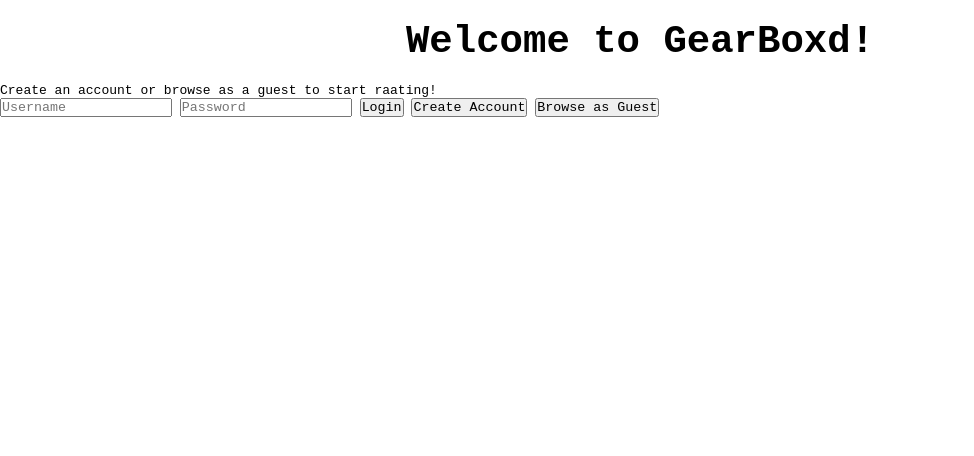
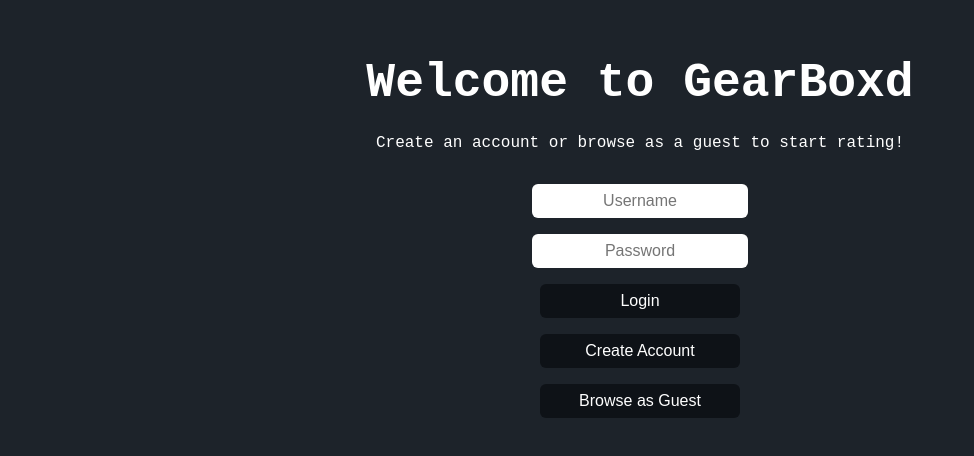
Before and after one commit to ThomasSKoe/GearBoxd, a plain HTML site: page index.html in a window 1280 px wide. Shown: the whole page, without its empty margins (0-974 px from the left). Drawn offline with Linux system fonts and the light colour scheme.

Commit message:
Login page

```diff
--- a/index.html
+++ b/index.html
@@ -16,17 +16,17 @@
 
 <body>
 
-    <h1>Welcome to GearBoxd!</h1>
-    <p>Create an account or browse as a guest to start raating!</p>
+    <h1>Welcome to GearBoxd</h1>
+    <p>Create an account or browse as a guest to start rating!</p>
 
-    <input type="text" id="username" placeholder="Username" autocomplete="off">
-    <input type="password" id="password" placeholder="Password">
+    <div class="loginContainer">
+        <input type="text" id="username" placeholder="Username" autocomplete="off">
+        <input type="password" id="password" placeholder="Password">
 
-    <button id="loginButton">Login</button>
-    <button id="signupButton">Create Account</button>
-    <button id="guestButton">Browse as Guest</button>
-
-    <div id="status"></div>
+        <button id="loginButton">Login</button>
+        <button id="signupButton">Create Account</button>
+        <button id="guestButton">Browse as Guest</button>
+    </div>
 
 
     <script src="firebase-config.js"></script>
--- a/landing.css
+++ b/landing.css
@@ -1,13 +1,65 @@
-* {
+
+body {
     font-family: monospace;
     margin: 0;
     padding: 0;
+    background: #1D232A;
+    color: white;
+}
+
+header {
+    background: #0E1217;
+    color: white;
+    padding: 0.5rem;
+    text-align: center;
+    font-size: 1.2rem;
 
 }
 
 h1 {
+    font-family: monospace;
     font-size: 3rem;
     text-align: center;
     padding: 1.5rem;
 
 }
+
+p {
+    margin-top: -2rem;
+    text-align:  center;
+    font-size: 1rem;
+}
+
+.loginButton, .signupButton {
+    justify-content: center;
+}
+
+.loginContainer {
+  display: flex;
+  flex-direction: column;
+  align-items: center;
+  gap: 1rem;
+  margin-top: 2rem;
+}
+
+.loginContainer input,
+.loginContainer button {
+  width: 200px;
+  padding: 0.5rem;
+  font-size: 1rem;
+  border-radius: 6px;
+  border: none;
+  text-align: center;
+}
+
+.loginContainer button {
+  background-color: #0E1217;
+  color: white;
+  cursor: pointer;
+  transition: background 0.3s, transform 0.2s ease;;
+}
+
+.loginContainer button:hover {
+  background-color: #333;
+  transform: translateY(-2px);
+}
```
